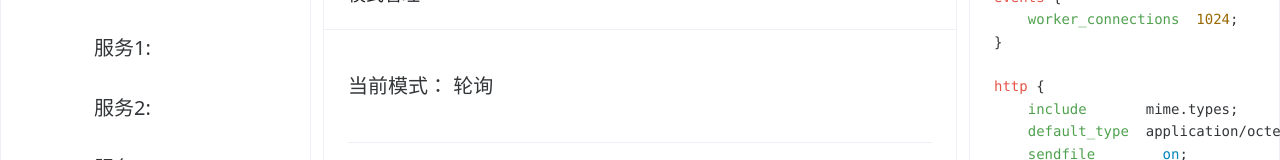
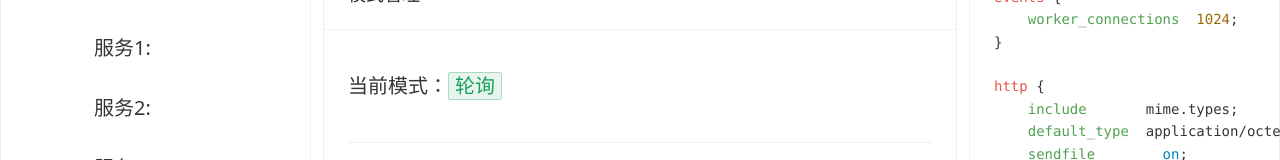
Before and after one commit to luoboQAQ/nginx-lb, a Vue app: page / in a window 1280 px wide. Shown: the part 340-500 px from the top of the page. Built offline with nearby package versions, Linux system fonts and the light colour scheme; some icons are missing.

Commit message:
增加标签颜色

```diff
--- a/src/components/ModelControl.vue
+++ b/src/components/ModelControl.vue
@@ -1,5 +1,5 @@
 <script setup>
-import { ref } from 'vue'
+import { ref,computed } from 'vue'
 import { useMessage } from 'naive-ui'
 
 const props = defineProps(['mode', 'servers'])
@@ -68,12 +68,23 @@ function cleanMode() {
     { name: '服务9', online: false, weight: 1, port: 8008 }]
 }
 
+const tagStyle = computed(() => {
+  if(props.mode==="轮询"){
+    return "success"}
+    else if(props.mode==="权重"){
+      return "warning"
+    }
+    else{
+      return "info"
+    }
+})
+
 </script>
 
 <template>
     <n-card title="模式管理" :segmented="{ content: true, footer: 'soft' }">
-        <p style="font-size: 20px;">
-            当前模式： {{ mode }}
+        <p style="font-size: 20px;" >
+            当前模式：<n-tag :type="tagStyle" style="font-size: 20px;">{{ mode }}</n-tag>
         </p>
         <template #footer>
             <n-form-item label="模式选择" size="large">
--- a/src/components/ServerInfo.vue
+++ b/src/components/ServerInfo.vue
@@ -2,9 +2,9 @@
 import { computed } from 'vue'
 import { CloudCheckmark16Regular, CloudDismiss16Regular } from '@vicons/fluent'
 
-const myServers = defineProps(['servers'])
+const props = defineProps(['servers'])
 
-const onlineNum = computed(() => myServers.servers.filter(server => server.online).length)
+const onlineNum = computed(() => props.servers.filter(server => server.online).length)
 </script>
 
 <template>
```
